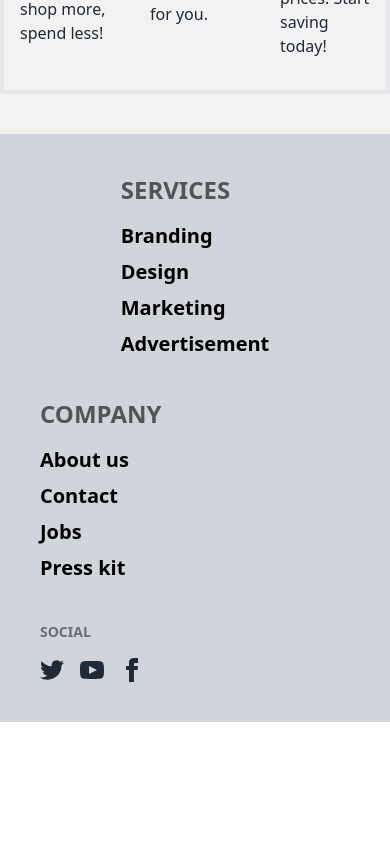
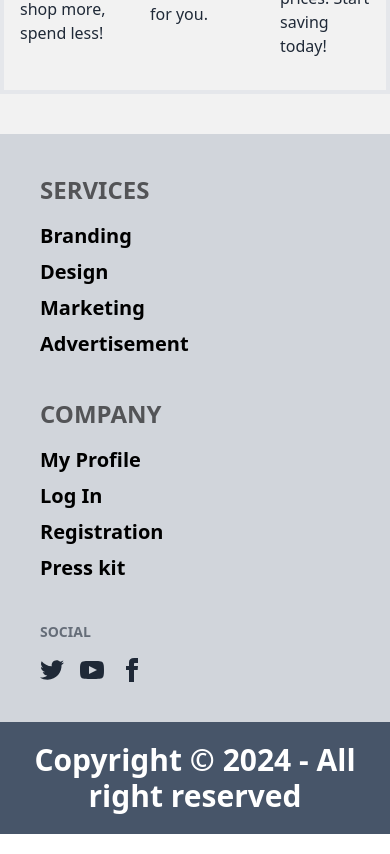
Before and after one commit to Bristyakter25/coupon-application-website, a React (Vite) app: page / in a window 390 px wide. Shown: the part 9280-10134 px from the top of the page. Before the commit the page ends 10002 px from the top, so only its background shows below. Built offline with nearby package versions, Linux system fonts and the light colour scheme; no server answers.

Commit message:
added footer section

```diff
--- a/src/components/CouponDetails.jsx
+++ b/src/components/CouponDetails.jsx
@@ -38,7 +38,9 @@ const CouponDetails = ({}) => {
   const {coupon_code,condition,expiry_date,discount} = coupons[0]
 
   return (
-    <div className="card bg-teal-100 w-[500px] shadow-xl my-5 mx-auto p-4">
+    <div>
+        <h2 className="text-center font-bold  text-2xl">Coupon Details</h2>
+    <div className="card bg-teal-100 lg:w-[500px] w-[400px] shadow-xl my-5 mx-auto p-4">
   <figure>
     <img
       src={brand_logo}
@@ -76,6 +78,7 @@ const CouponDetails = ({}) => {
     </div>
   </div>
 </div>
+</div>
   );
 };
 
--- a/src/components/Footer.jsx
+++ b/src/components/Footer.jsx
@@ -1,20 +1,22 @@
+import { Link } from "react-router-dom";
 
 
 const Footer = () => {
     return (
+      <div className="my-5 ">
         <footer className="footer bg-gray-300 text-base-content p-10 ">
-  <nav className="max-w-7xl mx-auto">
+  <nav className="lg:max-w-7xl mx-auto w-[360px]">
     <h6 className="footer-title text-black font-bold text-2xl">Services</h6>
-    <a className="link link-hover text-black font-semibold text-xl">Branding</a>
-    <a className="link link-hover text-black font-semibold text-xl">Design</a>
+    <Link to='/brand'><a className="link link-hover text-black font-semibold text-xl">Branding</a></Link>
+    <Link to='/'><a className="link link-hover text-black font-semibold text-xl">Design</a></Link>
     <a className="link link-hover text-black font-semibold text-xl">Marketing</a>
     <a className="link link-hover text-black font-semibold text-xl">Advertisement</a>
   </nav>
   <nav>
     <h6 className="footer-title text-black font-bold text-2xl">Company</h6>
-    <a className="link link-hover text-black font-semibold text-xl">About us</a>
-    <a className="link link-hover text-black font-semibold text-xl">Contact</a>
-    <a className="link link-hover text-black font-semibold text-xl">Jobs</a>
+   <Link to='/my-profile'> <a className="link link-hover text-black font-semibold text-xl">My Profile</a></Link>
+    <Link to='/auth/login'><a className="link link-hover text-black font-semibold text-xl">Log In</a></Link>
+    <Link to='/auth/register'><a className="link link-hover text-black font-semibold text-xl">Registration</a></Link>
     <a className="link link-hover text-black font-semibold text-xl">Press kit</a>
   </nav>
   <nav>
@@ -53,9 +55,13 @@ const Footer = () => {
             d="M9 8h-3v4h3v12h5v-12h3.642l.358-4h-4v-1.667c0-.955.192-1.333 1.115-1.333h2.885v-5h-3.808c-3.596 0-5.192 1.583-5.192 4.615v3.385z"></path>
         </svg>
       </a>
+
     </div>
   </nav>
+
 </footer>
+<p className="bg-slate-600 text-white py-5  text-center font-semibold text-3xl">Copyright © {new Date().getFullYear()} - All right reserved</p>
+</div>
     );
 };
 
```
